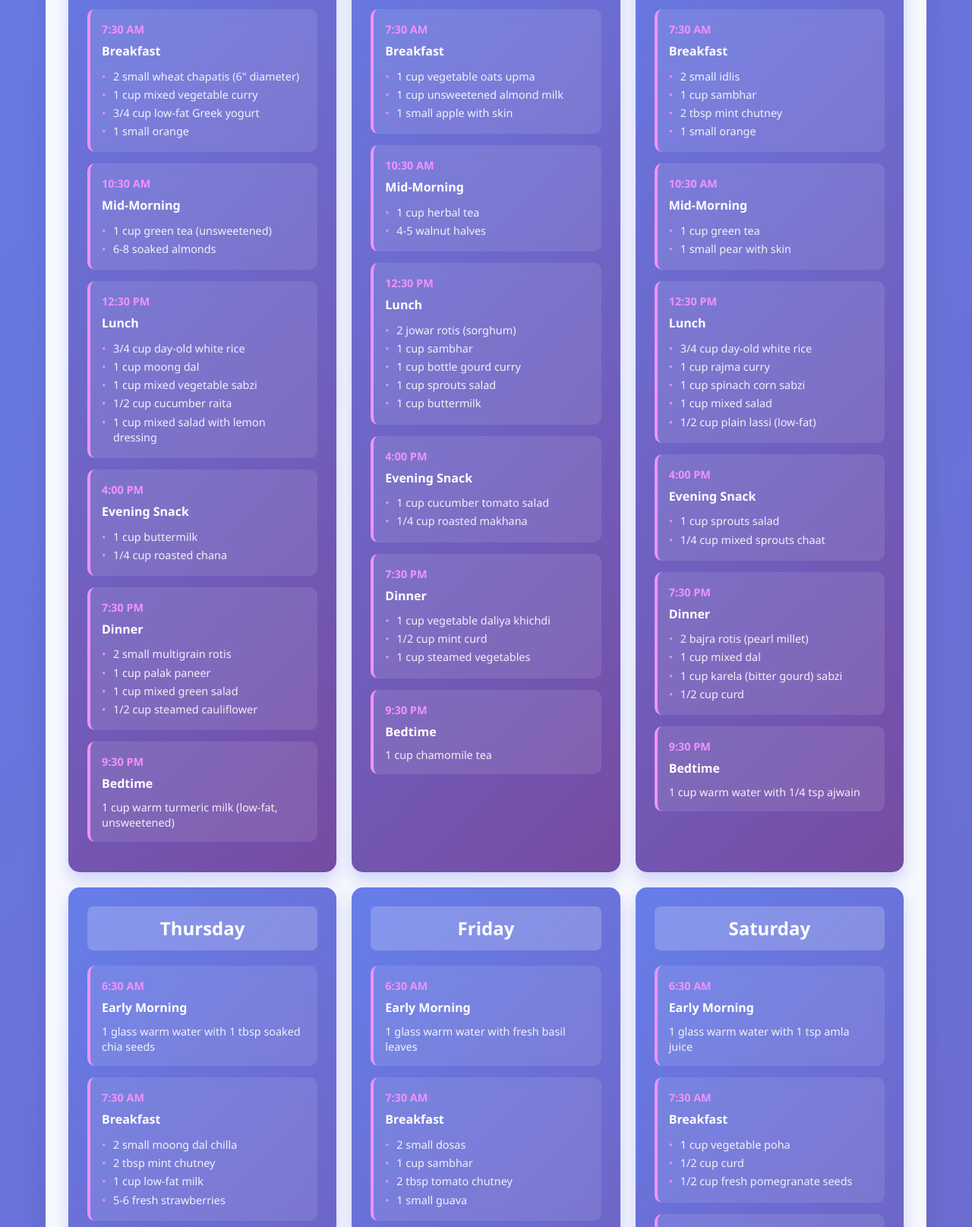
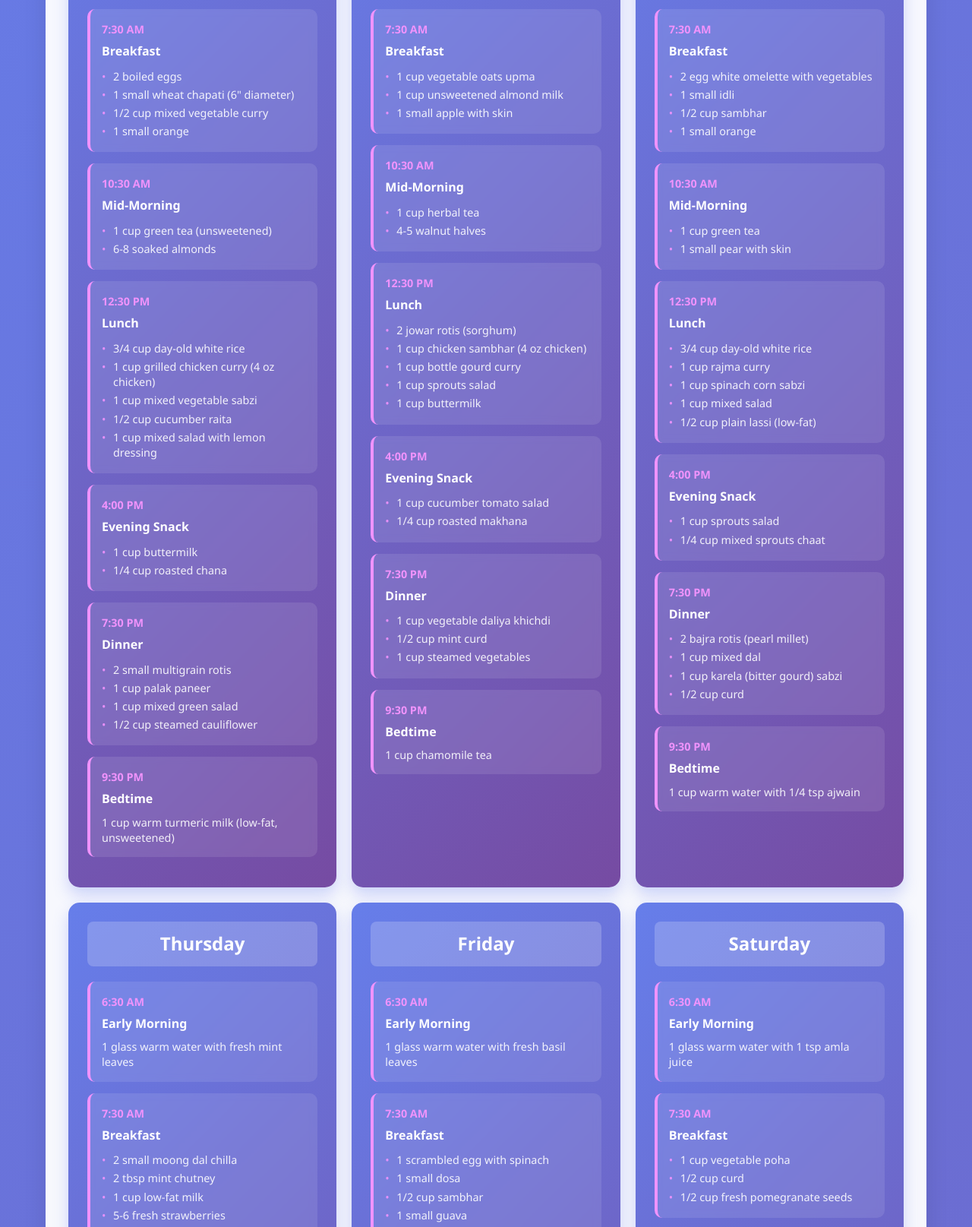
Before and after one commit to inertjade/DiabeticMealPlan, a plain HTML site: page index.html in a window 1280 px wide. Shown: the part 991-2606 px from the top of the page at 76% size. Drawn offline with Linux system fonts and the light colour scheme.

Commit message:
Revised meal plan with eggs and chicken

```diff
--- a/index.html
+++ b/index.html
@@ -305,9 +305,9 @@
                         <div class="meal-type">Breakfast</div>
                         <div class="meal-content">
                             <ul>
-                                <li>2 small wheat chapatis (6" diameter)</li>
-                                <li>1 cup mixed vegetable curry</li>
-                                <li>3/4 cup low-fat Greek yogurt</li>
+                                <li>2 boiled eggs</li>
+                                <li>1 small wheat chapati (6" diameter)</li>
+                                <li>1/2 cup mixed vegetable curry</li>
                                 <li>1 small orange</li>
                             </ul>
                         </div>
@@ -328,7 +328,7 @@
                         <div class="meal-content">
                             <ul>
                                 <li>3/4 cup day-old white rice</li>
-                                <li>1 cup moong dal</li>
+                                <li>1 cup grilled chicken curry (4 oz chicken)</li>
                                 <li>1 cup mixed vegetable sabzi</li>
                                 <li>1/2 cup cucumber raita</li>
                                 <li>1 cup mixed salad with lemon dressing</li>
@@ -398,7 +398,7 @@
                         <div class="meal-content">
                             <ul>
                                 <li>2 jowar rotis (sorghum)</li>
-                                <li>1 cup sambhar</li>
+                                <li>1 cup chicken sambhar (4 oz chicken)</li>
                                 <li>1 cup bottle gourd curry</li>
                                 <li>1 cup sprouts salad</li>
                                 <li>1 cup buttermilk</li>
@@ -445,9 +445,9 @@
                         <div class="meal-type">Breakfast</div>
                         <div class="meal-content">
                             <ul>
-                                <li>2 small idlis</li>
-                                <li>1 cup sambhar</li>
-                                <li>2 tbsp mint chutney</li>
+                                <li>2 egg white omelette with vegetables</li>
+                                <li>1 small idli</li>
+                                <li>1/2 cup sambhar</li>
                                 <li>1 small orange</li>
                             </ul>
                         </div>
@@ -509,7 +509,7 @@
                     <div class="meal-entry">
                         <div class="meal-time">6:30 AM</div>
                         <div class="meal-type">Early Morning</div>
-                        <div class="meal-content">1 glass warm water with 1 tbsp soaked chia seeds</div>
+                        <div class="meal-content">1 glass warm water with fresh mint leaves</div>
                     </div>
                     <div class="meal-entry">
                         <div class="meal-time">7:30 AM</div>
@@ -539,7 +539,7 @@
                         <div class="meal-content">
                             <ul>
                                 <li>2 wheat chapatis</li>
-                                <li>1 cup chole (chickpea curry)</li>
+                                <li>1 cup grilled chicken (4 oz chicken)</li>
                                 <li>1 cup cabbage carrot sabzi</li>
                                 <li>1 cup salad</li>
                                 <li>1 cup buttermilk</li>
@@ -586,9 +586,9 @@
                         <div class="meal-type">Breakfast</div>
                         <div class="meal-content">
                             <ul>
-                                <li>2 small dosas</li>
-                                <li>1 cup sambhar</li>
-                                <li>2 tbsp tomato chutney</li>
+                                <li>1 scrambled egg with spinach</li>
+                                <li>1 small dosa</li>
+                                <li>1/2 cup sambhar</li>
                                 <li>1 small guava</li>
                             </ul>
                         </div>
@@ -700,7 +700,8 @@
                         <div class="meal-type">Dinner</div>
                         <div class="meal-content">
                             <ul>
-                                <li>3/4 cup vegetable pulao (with day-old rice)</li>
+                                <li>1/2 cup day-old white rice</li>
+                                <li>1 cup chicken curry (4 oz chicken)</li>
                                 <li>1 cup dal</li>
                                 <li>1/2 cup cucumber raita</li>
                             </ul>
@@ -725,9 +726,9 @@
                         <div class="meal-type">Breakfast</div>
                         <div class="meal-content">
                             <ul>
-                                <li>2 small uttapams</li>
-                                <li>1 cup sambhar</li>
-                                <li>2 tbsp green chutney</li>
+                                <li>2 boiled eggs</li>
+                                <li>1 small uttapam</li>
+                                <li>1/2 cup sambhar</li>
                                 <li>1 small orange</li>
                             </ul>
                         </div>
@@ -748,7 +749,7 @@
                         <div class="meal-content">
                             <ul>
                                 <li>3/4 cup day-old white rice</li>
-                                <li>1 cup kadhi</li>
+                                <li>1 cup chicken kadhi (4 oz chicken)</li>
                                 <li>1 cup mixed vegetable curry</li>
                                 <li>1 cup salad</li>
                                 <li>1/2 cup plain lassi</li>
@@ -801,7 +802,8 @@
                         <div class="meal-type">Breakfast</div>
                         <div class="meal-content">
                             <ul>
-                                <li>2 small oats cheela with mixed vegetables</li>
+                                <li>2 egg omelette with mixed vegetables</li>
+                                <li>1 small oats cheela</li>
                                 <li>1/2 cup plain curd</li>
                             </ul>
                         </div>
@@ -881,7 +883,7 @@
                         <div class="meal-content">
                             <ul>
                                 <li>3/4 cup day-old white rice</li>
-                                <li>1 cup sambhar</li>
+                                <li>1 cup chicken sambhar (4 oz chicken)</li>
                                 <li>1 cup cabbage poriyal</li>
                                 <li>1/2 cup raita</li>
                                 <li>1 cup salad</li>
@@ -929,8 +931,9 @@
                         <div class="meal-type">Breakfast</div>
                         <div class="meal-content">
                             <ul>
-                                <li>2 small besan cheela with grated radish and coriander</li>
-                                <li>2 tbsp mint chutney</li>
+                                <li>1 scrambled egg with spinach</li>
+                                <li>1 small besan cheela with grated radish and coriander</li>
+                                <li>1 tbsp mint chutney</li>
                             </ul>
                         </div>
                     </div>
@@ -1031,7 +1034,7 @@
                         <div class="meal-content">
                             <ul>
                                 <li>2 ragi rotis</li>
-                                <li>1 cup paneer curry</li>
+                                <li>1 cup grilled chicken (4 oz chicken)</li>
                                 <li>1 cup steamed green beans and carrots</li>
                             </ul>
                         </div>
@@ -1055,9 +1058,9 @@
                         <div class="meal-type">Breakfast</div>
                         <div class="meal-content">
                             <ul>
-                                <li>2 small idlis</li>
-                                <li>1 cup sambhar (no coconut chutney)</li>
-                                <li>2 tbsp tomato chutney</li>
+                                <li>2 boiled eggs</li>
+                                <li>1 small idli</li>
+                                <li>1/2 cup sambhar (no coconut chutney)</li>
                             </ul>
                         </div>
                     </div>
@@ -1119,7 +1122,7 @@
                         <div class="meal-type">Breakfast</div>
                         <div class="meal-content">
                             <ul>
-                                <li>1 cup oats porridge with a few berries and chia seeds</li>
+                                <li>1 cup oats porridge with a few berries</li>
                                 <li>1 cup unsweetened almond milk</li>
                             </ul>
                         </div>
@@ -1134,8 +1137,8 @@
                         <div class="meal-type">Lunch</div>
                         <div class="meal-content">
                             <ul>
-                                <li>3/4 cup quinoa pulao</li>
-                                <li>1 cup yellow dal</li>
+                                <li>1/2 cup quinoa pulao</li>
+                                <li>1 cup chicken curry (4 oz chicken)</li>
                                 <li>1 cup capsicum sabzi</li>
                                 <li>1/2 cup raita</li>
                                 <li>1 cup salad</li>
@@ -1182,7 +1185,8 @@
                         <div class="meal-type">Breakfast</div>
                         <div class="meal-content">
                             <ul>
-                                <li>1 cup vegetable dalia khichdi</li>
+                                <li>2 egg white omelette with vegetables</li>
+                                <li>1/2 cup vegetable dalia khichdi</li>
                                 <li>1/2 cup curd</li>
                             </ul>
                         </div>
@@ -1221,7 +1225,7 @@
                         <div class="meal-content">
                             <ul>
                                 <li>2 bajra rotis</li>
-                                <li>1 cup mixed dal</li>
+                                <li>1 cup chicken curry (4 oz chicken)</li>
                                 <li>1 cup stir-fried vegetables</li>
                                 <li>1/2 cup curd</li>
                             </ul>
@@ -1240,6 +1244,7 @@
             <h2>🎯 Key Improvements Made</h2>
             <div class="improvement-grid">
                 <div class="improvement-item">Substituted brown rice with day-old white rice</div>
+                <div class="improvement-item">Added eggs and chicken for complete protein</div>
                 <div class="improvement-item">Removed high-glycemic fruits and added berries</div>
                 <div class="improvement-item">Added specific portion sizes for better control</div>
                 <div class="improvement-item">Replaced processed foods with healthier options</div>
@@ -1252,6 +1257,10 @@
 
         <div class="notes">
             <h2>💡 Important Notes</h2>
+            <div class="note-item">
+                <div class="note-title">High-Quality Protein Sources:</div>
+                Eggs and chicken are excellent for diabetics as they provide complete protein with zero carbohydrates. Cook chicken using healthy methods (grilled, baked, or steamed) and limit eggs to 1-2 per day if you have cholesterol concerns.
+            </div>
             <div class="note-item">
                 <div class="note-title">Day-old Rice Preparation:</div>
                 Cook white rice normally, let it cool completely, then refrigerate overnight. This creates resistant starch that has 10-15% lower glycemic impact.
```
